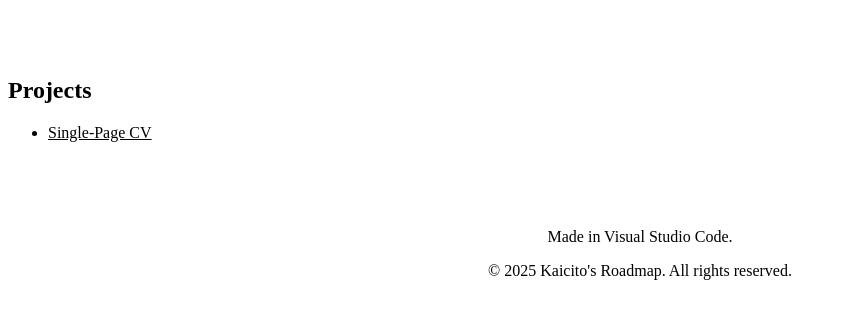
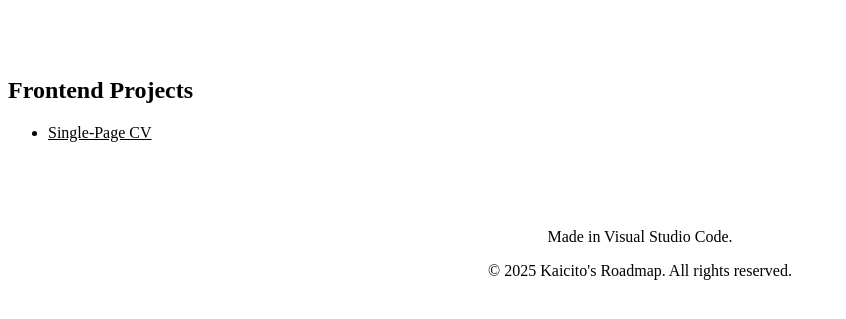
Before and after one commit to CodingKaicito/roadmap, a plain HTML site: page index.html in a window 1280 px wide. Shown: the part 59-378 px from the top of the page, without its empty margins (0-846 px from the left). Drawn offline with Linux system fonts and the light colour scheme.

Commit message:
Jan 21, 2025 at 15:54

```diff
--- a/index.html
+++ b/index.html
@@ -13,7 +13,7 @@
 <br>
 <br>
 
-<h2>Projects</h2>
+<h2>Frontend Projects</h2>
         <ul>
             <li><a href="Single-Page CV/index.html" target="_blank">Single-Page CV</a></li>
         </ul>
```
